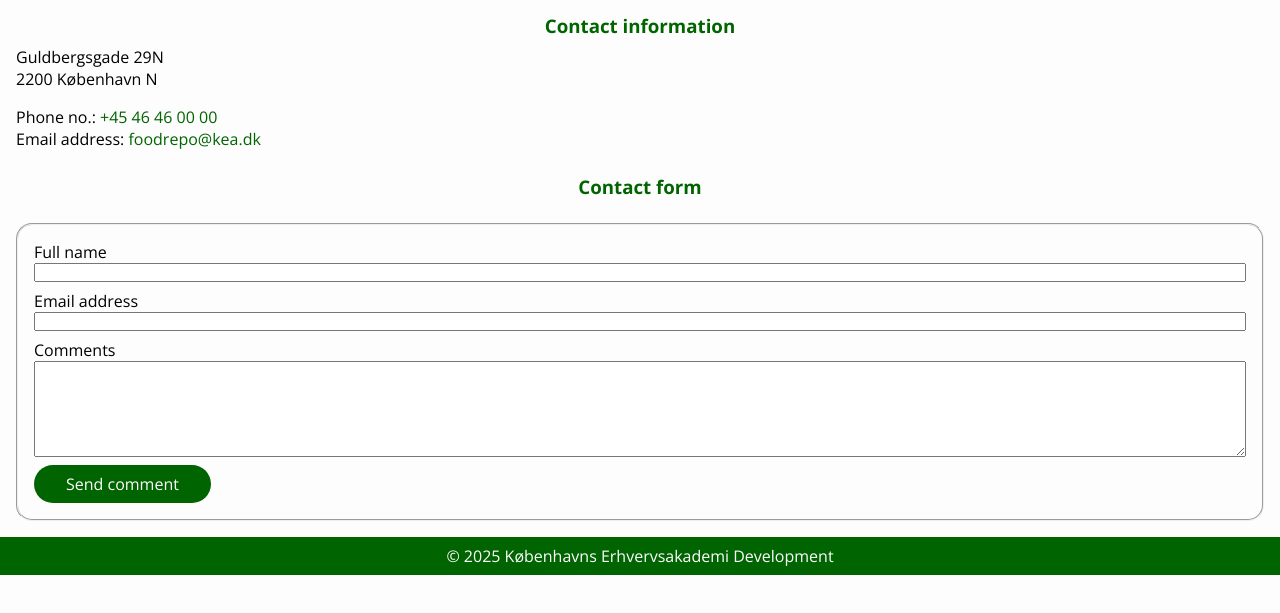
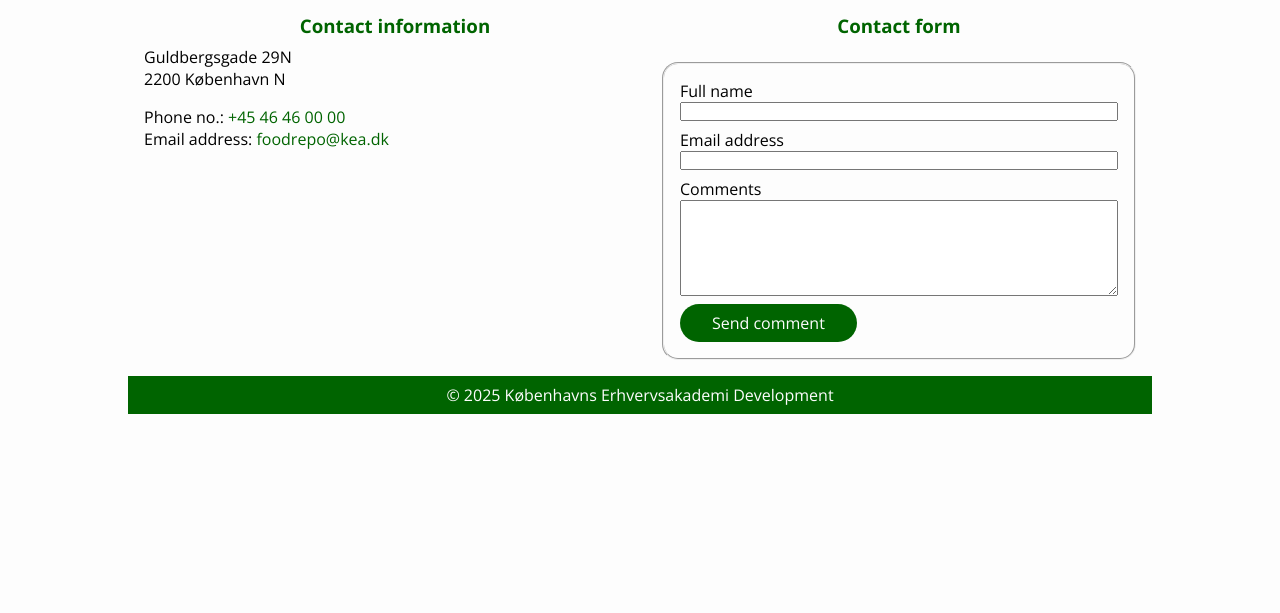
Before and after one commit to arturomorarioja/js_food_repo_ux_f25, a plain HTML site: page contact.htm in a window 1280 px wide. Shown: the part 135-748 px from the top of the page. Drawn offline with nearby package versions, Linux system fonts and the light colour scheme; a web font is replaced by a local one.

Commit message:
Responsiveness partially introduced

```diff
--- a/contact.htm
+++ b/contact.htm
@@ -23,6 +23,7 @@
         <header>
             <h2>Contact</h2>
         </header>
+        <div id="wrapper">
             <section id="contact_info">
                 <header>
                     <h3>Contact information</h3>
@@ -62,6 +63,7 @@
                     </fieldset>
                 </form>
             </section>
+        </div>
     </main>
     <footer>
         <p>&copy; 2025 K&oslash;benhavns Erhvervsakademi Development</p>
--- a/css/contact.css
+++ b/css/contact.css
@@ -1,3 +1,15 @@
+@media (min-width: 640px) {
+    #wrapper {
+        display: flex;
+        flex-flow: row nowrap;
+        justify-content: space-between;
+        gap: 1rem;
+        > section {
+            flex: 1 0 auto;
+        }
+    }
+}
+
 #contact_info {
     margin-bottom: 1rem;
 }
--- a/css/styles.css
+++ b/css/styles.css
@@ -10,6 +10,11 @@ body {
     color: var(--colorMain);
     background-color: var(--colorBgMain);
     font-family: var(--fontMain);
+
+    @media (min-width: 1024px) {
+        max-width: var(--maxBodyWidth);
+        margin: auto;
+    }
 }
 
 header, footer {
--- a/css/variables.css
+++ b/css/variables.css
@@ -8,4 +8,6 @@
 
     --fontMain: 'Open Sans', Arial, sans serif;
     --fontTitle: DynaPuff, serif;
+
+    --maxBodyWidth: 1024px;
 }
```
Lines whose indentation alone changed are shown as unchanged.
